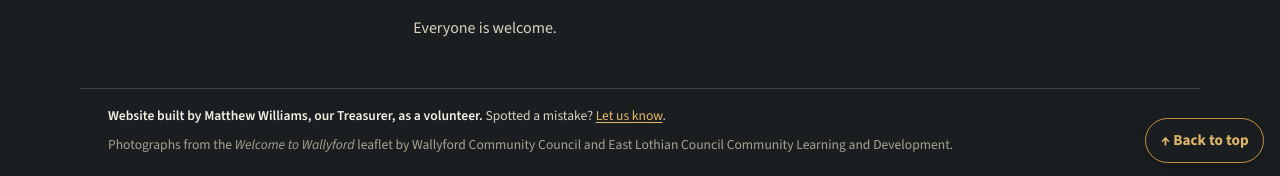
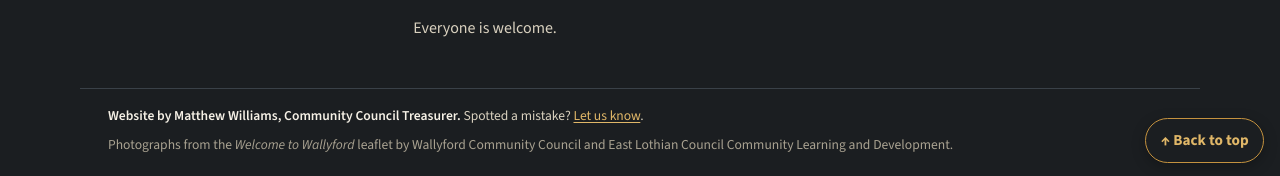
Before and after one commit to dochtie/wallyford-community-council, a Jekyll site: the page built from index.html, in a window 1280 px wide and 900 px high, scrolled down 2443 px. Shown: the part 721-897 px from the top of the window. Built offline with Jekyll 4.4.1, drawn with Linux system fonts in a browser that asks for light colours.

Commit message:
Shorten website credit wording
"Website by Matthew Williams, Community Council Treasurer."

Co-Authored-By: Claude Opus 5.5 <noreply@anthropic.com>
Claude-Session: https://claude.ai/code/session_01AHWgmrUU9kjoZf2z29Rxty

```diff
--- a/_config.yml
+++ b/_config.yml
@@ -18,7 +18,7 @@ email: WallyfordCommunityCouncil@gmail.com
 
 # Credit line at the bottom of every page. Change the wording here,
 # or leave it empty ("") to hide it.
-site_credit: "Website built by Matthew Williams, our Treasurer, as a volunteer."
+site_credit: "Website by Matthew Williams, Community Council Treasurer."
 
 # Facebook group link
 facebook_url: "https://www.facebook.com/groups/170616703520157/"
```
